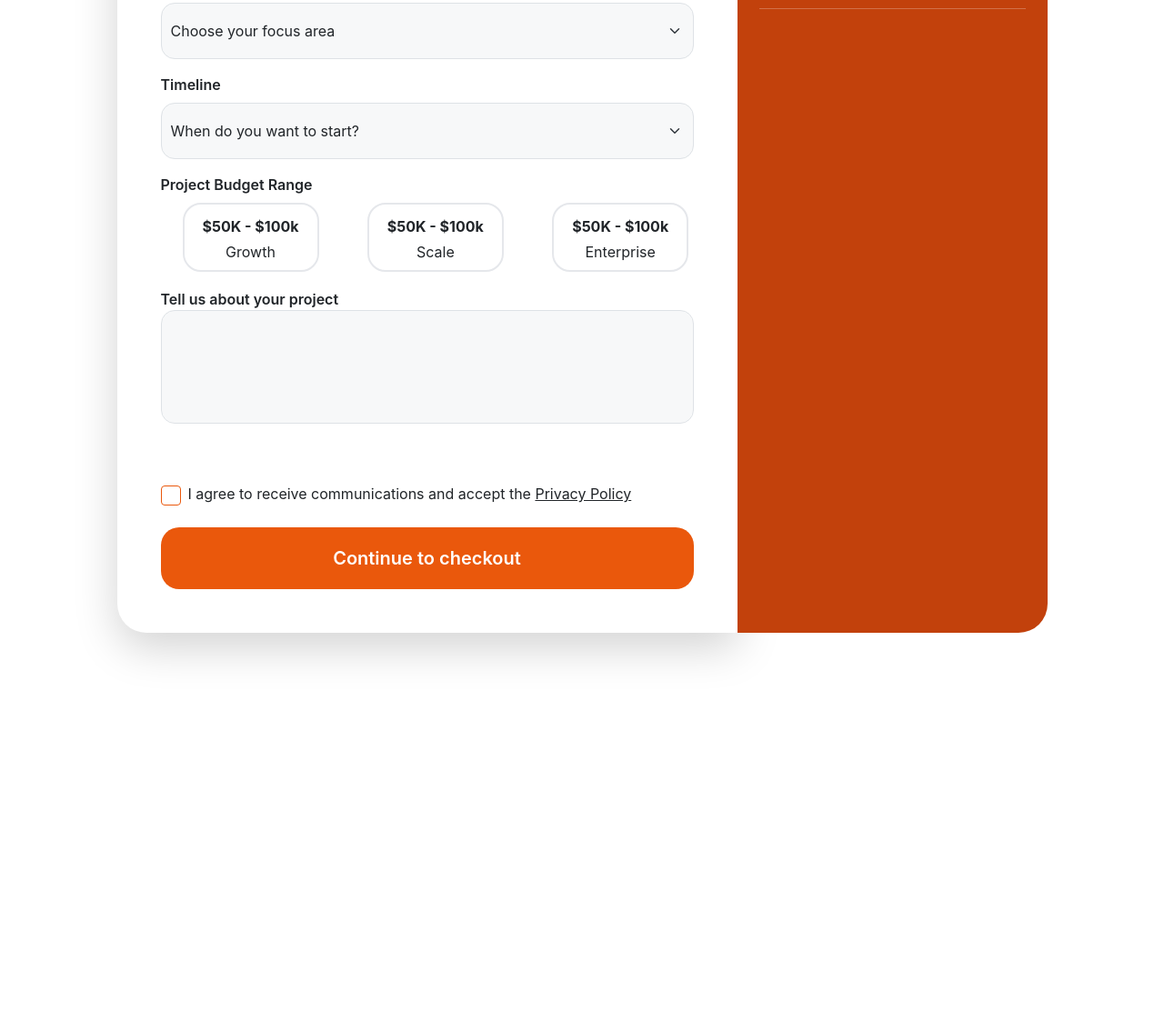
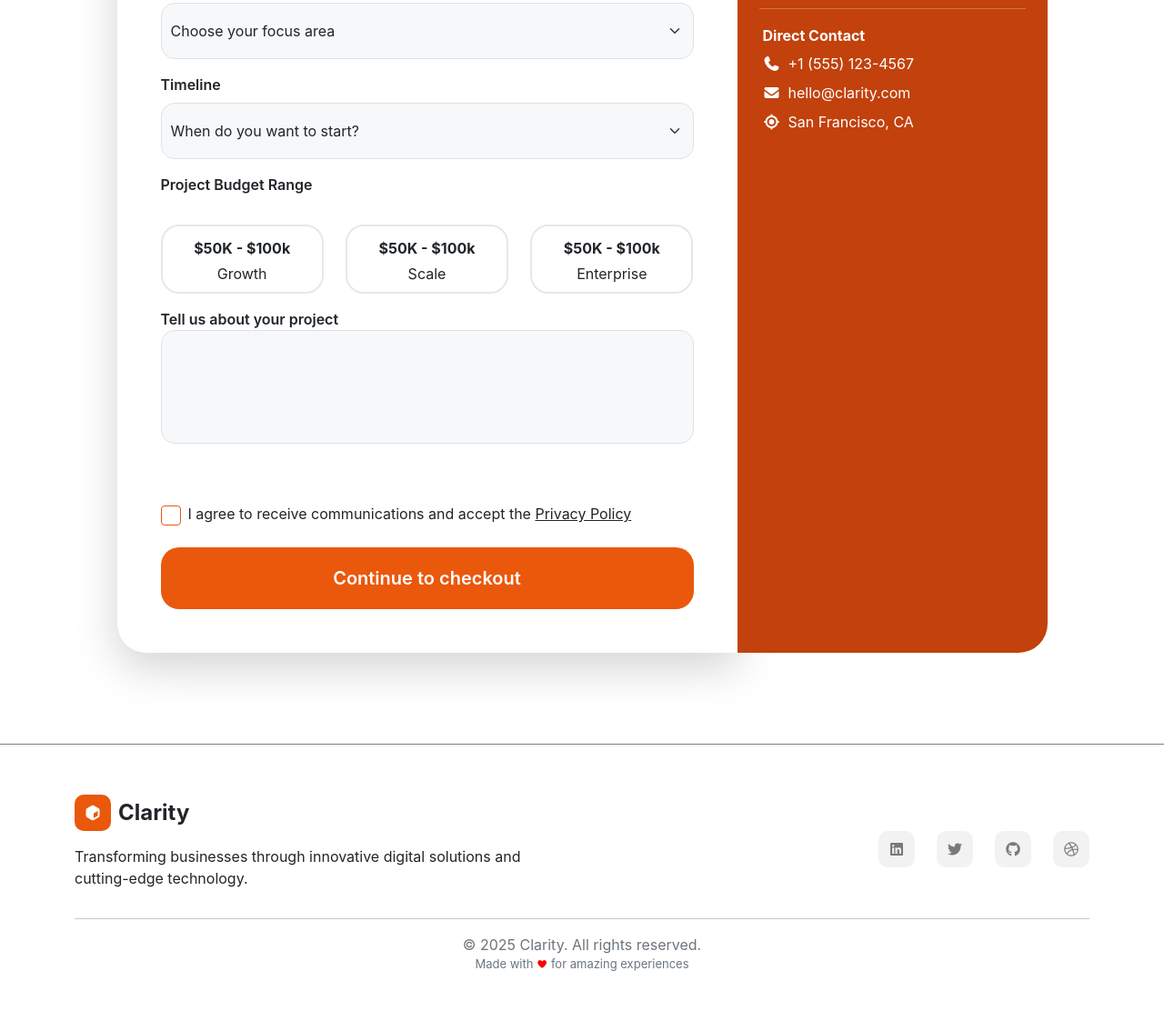
Before and after one commit to MinaFouad146/route-clarity-project, a plain HTML site: page index.html in a window 1280 px wide. Shown: the part 6203-7326 px from the top of the page at 91% size. Before the commit the page ends 6999 px from the top, so only its background shows below. Drawn offline with Linux system fonts and the light colour scheme; a web font is replaced by a local one.

Commit message:
update161212

```diff
--- a/css/main.css
+++ b/css/main.css
@@ -74,6 +74,11 @@ body {
     margin-top: .625rem;
 }
 
+.footer-spacing {
+    padding: 50px 0;
+    margin-top: .313rem;
+}
+
 a {
     color: inherit;
     text-decoration: none;
@@ -85,6 +90,18 @@ a {
 
 .height-fit-content {
     height: fit-content;
+}
+
+.fs-7 {
+    font-size: 13px;
+}
+
+.fs-8 {
+    font-size: 11px;
+}
+
+.fs-9 {
+    font-size: 9px;
 }
 
 .fs-10 {
@@ -397,6 +414,8 @@ nav .navbar-collapse .sign-in {
 }
 
 
+
+
 .contact .budget .form-check-input:checked[type="radio"] {
     --bs-form-check-bg-image: none;
 }
@@ -471,10 +490,35 @@ nav .navbar-collapse .sign-in {
 
 .contact .order-md-last .flag-holder {
     /* background-color: rgba(234, 88, 12, 0.9); */
-    background-color: rgb(255, 255, 255,.2);
+    background-color: rgb(255, 255, 255, .2);
     width: 5.25rem;
     height: 3rem;
 }
 
+.contact {
+    border-bottom: solid .0625rem rgba(0, 0, 0, .5);
+}
 
 /* End Contact Section */
+/* Start Footer Section */
+footer .footer-icon {
+    width: 2.5rem;
+    height: 2.5rem;
+    background-color: var(--color-primary);
+    border-radius: .625rem;
+}
+
+footer .footer-text1 {
+    max-width: 75%;
+}
+
+footer .social-media-icon {
+    width: 2.5rem;
+    height: 2.5rem;
+    background-color: rgba(0, 0, 0, .05);
+    border-radius: .625rem;
+    color: rgba(0, 0, 0, .5);
+}
+
+
+/* End Footer Section */
--- a/index.html
+++ b/index.html
@@ -1477,6 +1477,7 @@
     </section>
     <!-- End FAQ Section  -->
 
+    <!-- Start Contact us Section -->
     <section class="contact section-spacing" id="contact">
         <div class="container">
             <div class="row text-center pb-5">
@@ -1496,7 +1497,7 @@
 
 
                 <div class="col-md-7 col-lg-8 bg-white shadow-lg rounded-start-5 p-5">
-                    <h4 class="mb-3">Get Your Free Consultation</h4>
+                    <h4 class="mb-3 text-brown fw-bold">Get Your Free Consultation</h4>
                     <p class="lead">Fill out the form and we'll get back to you within 24 hours with a personalized
                         proposal.
                     </p>
@@ -1557,42 +1558,32 @@
                                 <label for="" class="form-label fw-semibold p-0  ">Project Budget Range</label>
 
                                 <div class=" budget row row-cols-1 row-cols-sm-3">
-                                    <div class="col">
-                                        <div class="form-check">
-                                            <label class="form-check-label" for="growth">
-                                                <input id="growth" name="budget" type="radio" class="form-check-input "
-                                                    required value="growth">
+                                    <label class="col form-check-label" for="growth">
+                                        <input id="growth" name="budget" type="radio" class="form-check-input " required
+                                            value="growth">
                                         <div class="selected  py-2 px-3 text-center">
                                             <p class="p-0 m-1 fs-6 fw-bold">$50K - $100k</p>
                                             <span class="p-0 m-1">Growth</span>
                                         </div>
                                     </label>
-                                        </div>
-                                    </div>
-                                    <div class="col">
-                                        <div class="form-check ">
-                                            <label class="form-check-label" for="scale">
-                                                <input id="scale" name="budget" type="radio" class="form-check-input "
-                                                    required value="scale">
+
+                                    <label class="col form-check-label" for="scale">
+                                        <input id="scale" name="budget" type="radio" class="form-check-input " required
+                                            value="scale">
                                         <div class="selected  py-2 px-3 text-center">
                                             <p class="p-0 m-1 fw-bold">$50K - $100k</p>
                                             <span class="p-0 m-1">Scale</span>
                                         </div>
                                     </label>
-                                        </div>
-                                    </div>
-                                    <div class="col">
-                                        <div class="form-check">
-                                            <label class="form-check-label" for="enterprise">
-                                                <input id="enterprise" name="budget" type="radio"
-                                                    class="form-check-input " required value="enterprise">
+
+                                    <label class="col form-check-label" for="enterprise">
+                                        <input id="enterprise" name="budget" type="radio" class="form-check-input "
+                                            required value="enterprise">
                                         <div class="selected  py-2 px-3 text-center">
                                             <p class="p-0 m-1 fw-bold">$50K - $100k</p>
                                             <span class="p-0 m-1">Enterprise</span>
                                         </div>
                                     </label>
-                                        </div>
-                                    </div>
                                 </div>
                             </div>
 
@@ -1667,15 +1658,79 @@
 
                     <hr>
 
+                    <div class="d-flex flex-column align-items-start p-1">
+                        <h6 class="mb-2 fw-bolder">Direct Contact</h6>
+
+                        <div class="mb-2 d-flex align-items-center">
+                            <i class="fa-solid fa-phone me-2" style="color: #fff;"></i>
+                            <p class="p-0 m-0">+1 (555) 123-4567</p>
+                        </div>
+
+                        <div class="mb-2 d-flex align-items-center">
+                            <i class="fa-solid fa-envelope me-2" style="color: #fff;"></i>
+                            <p class="p-0 m-0">hello@clarity.com</p>
+                        </div>
+                        <div class="mb-2 d-flex align-items-center">
+                            <i class="fa-solid fa-location me-2" style="color: #fff;"></i>
+                            <p class="p-0 m-0">San Francisco, CA</p>
+                        </div>
+
+                    </div>
+
 
 
                 </div>
             </div>
         </div>
     </section>
-
-
-
+    <!-- End Contact us Section -->
+
+    <!-- Start Footer Secttion -->
+    <footer class="footer mb-4 footer-spacing" id="footer">
+        <div class="container">
+            <div class="d-flex justify-content-between align-items center">
+                <div>
+                    <div class="mb-3 d-flex justify-content-start align-items-center">
+                        <div class="footer-icon d-flex justify-content-center align-items-center">
+                            <i class="fa-solid fa-cube" style="color: #fff;"></i>
+                        </div>
+                        <div class="ms-2">
+                            <h4 class="p-0 m-0 fw-bold">Clarity</h4>
+                        </div>
+                    </div>
+                    <p class="footer-text1 fs-6">Transforming businesses through innovative digital solutions and
+                        cutting-edge technology.</p>
+                </div>
+
+                <div class="d-flex justify-content-between align-items-center gap-4">
+                    <div class="social-media-icon d-flex justify-content-center align-items-center">
+                        <i class="fa-brands fa-linkedin"></i>
+                    </div>
+                    <div class="social-media-icon d-flex justify-content-center align-items-center">
+                        <i class="fa-brands fa-twitter"></i>
+                    </div>
+                    <div class="social-media-icon d-flex justify-content-center align-items-center">
+                        <i class="fa-brands fa-github"></i>
+                    </div>
+                    <div class="social-media-icon d-flex justify-content-center align-items-center">
+                        <i class="fa-brands fa-dribbble"></i>
+                    </div>
+                </div>
+            </div>
+
+            <hr>
+
+            <div class="mx-auto text-center text-secondary">
+                <p class="p-0 m-0 fs-6">© 2025 Clarity. All rights reserved.</p>
+                <p class="p-0 m-0 fs-7">Made with
+                    <i class="fa-solid fa-heart fa-xs" style="color: rgb(255, 0, 0);"></i>
+                    for amazing experiences
+                </p>
+            </div>
+
+        </div>
+    </footer>
+    <!-- End Footer Secttion -->
 
 
 
```
Lines whose indentation alone changed are shown as unchanged.
